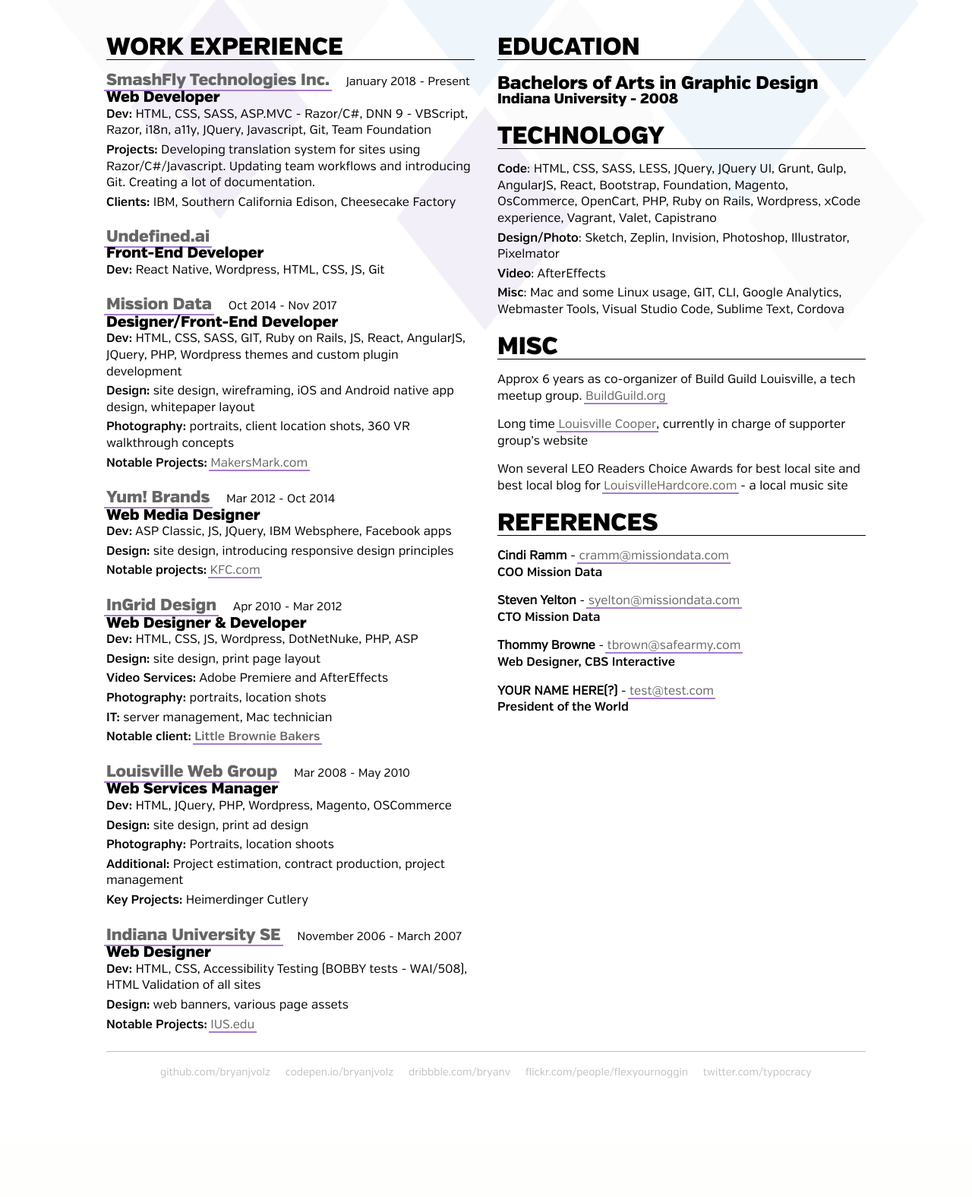
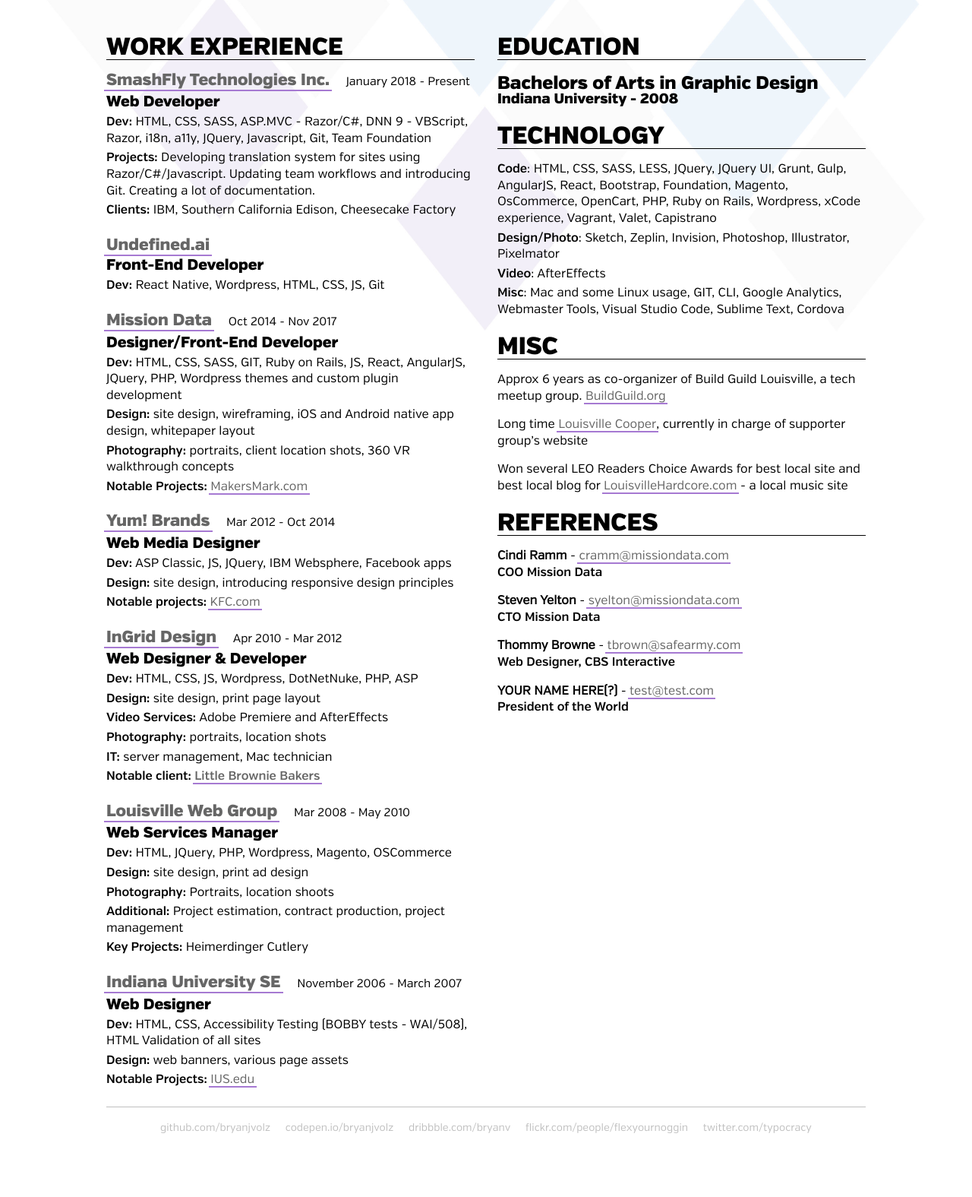
Before and after one commit to bryanjvolz/typocracy, a PHP site: page /resume/ in a window 1280 px wide. Shown: the part 192-1767 px from the top of the page at 76% size. Before the commit the page ends 1610 px from the top, so only its background shows below. Run offline with PHP 8.4, Linux system fonts and the light colour scheme.

Commit message:
Update for resume styling

```diff
--- a/css/partials/modules/_resume.scss
+++ b/css/partials/modules/_resume.scss
@@ -162,6 +162,7 @@
 .resume-experience__position {
   display: block;
   font-size: 1.25rem;
+  line-height: 2rem;
 }
 
 .resume__education-degree {
--- a/css/style.css
+++ b/css/style.css
@@ -1653,7 +1653,8 @@
 
 .resume-experience__position {
   display: block;
-  font-size: 1.25rem; }
+  font-size: 1.25rem;
+  line-height: 2rem; }
 
 .resume__education-degree {
   margin-bottom: 0; }
```
